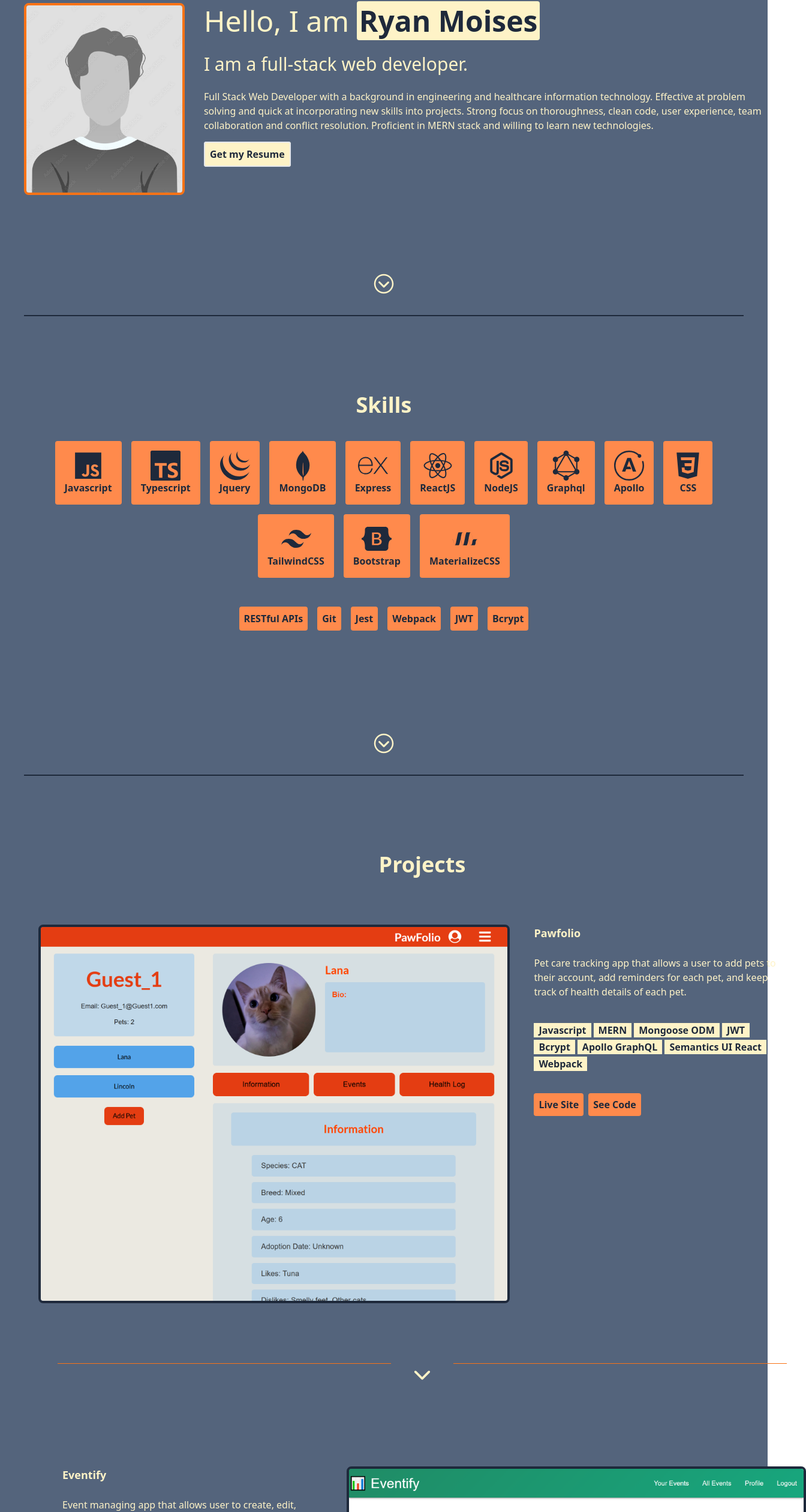
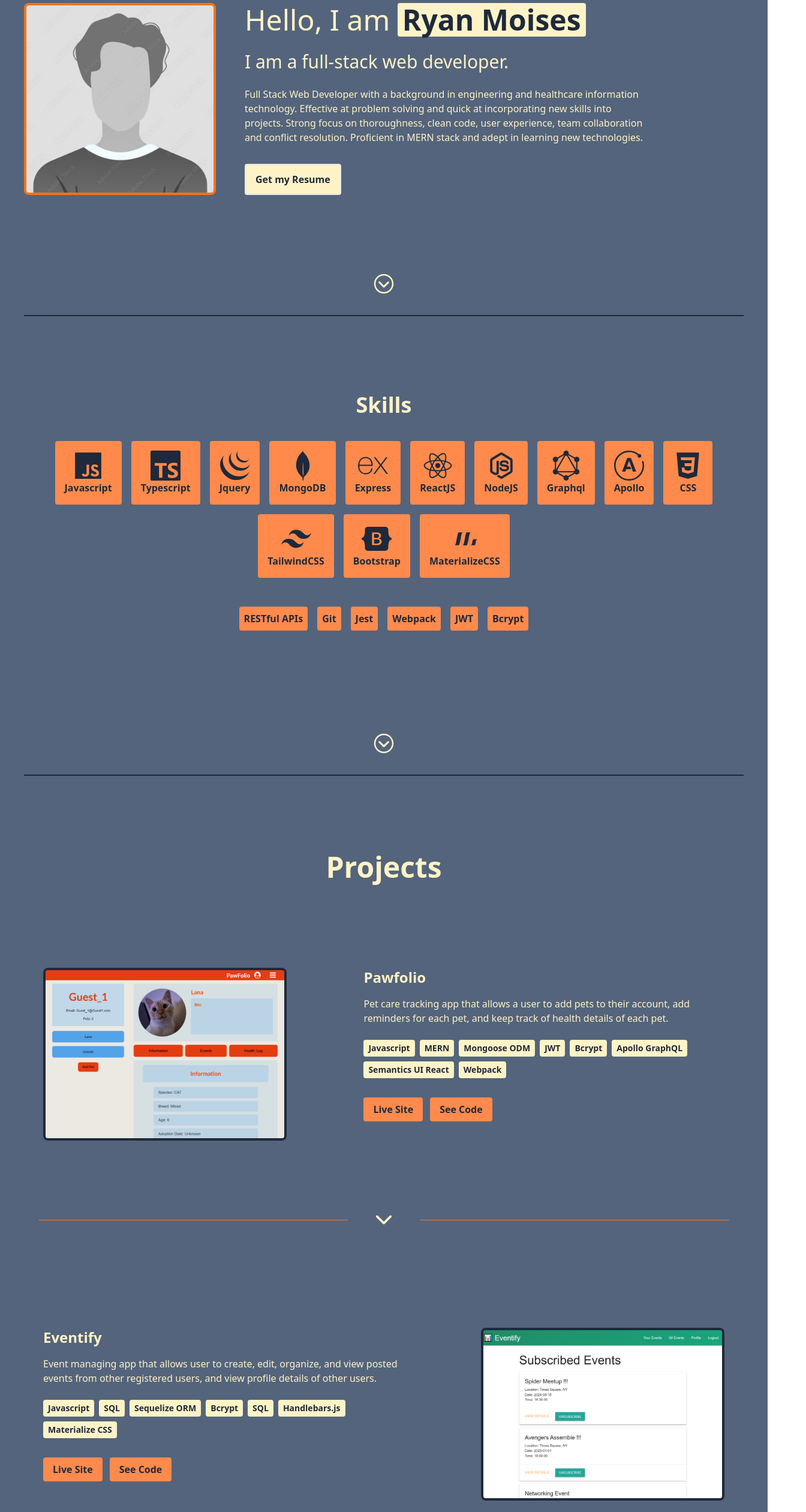
Before and after one commit to RyanMoises5/React-Portfolio, a React (Vite) app: page / in a window 1280 px wide. Shown: the part 183-2703 px from the top of the page at 60% size, 1344 px wide, since content can reach past the window. Built offline with nearby package versions, Linux system fonts and the light colour scheme.

Commit message:
App is more responsive

```diff
--- a/src/components/About.jsx
+++ b/src/components/About.jsx
@@ -7,16 +7,46 @@ function About() {
 
   return (
     <>
-      <div className='container flex py-32 mx-10' id='about'>
-        <img src={portrait} className={`max-h-80 border-solid border-4 border-${theme}-secondary rounded-lg`}/>
-        <div className='mx-8 min-w-sm'>
-          <h2 className='text-5xl leading-tight'>Hello, I am <span className={`bg-${theme}-accent text-${theme}-secondary rounded font-bold px-1`}>Ryan Moises</span></h2>
-          <br/>
-          <h2 className='text-3xl'>I am a full-stack web developer.</h2>
-          <br/>
-          <p>Full Stack Web Developer with a background in engineering and healthcare information technology. Effective at problem solving and quick at incorporating new skills into projects. Strong focus on thoroughness, clean code, user experience, team collaboration and conflict resolution. Proficient in MERN stack and willing to learn new technologies.</p>
-          <br/>
-          <a href={resume} target='blank' className={`resumeBtn-${theme} bg-${theme}-accent text-${theme}-secondary rounded font-bold p-2 border-2 border-solid`}>Get my Resume</a>
+      <div className='container mx-auto px-4 md:px-8 lg:px-10 py-16 md:py-24 lg:py-32' id='about'>
+        <div className='flex flex-col lg:flex-row items-center lg:items-start gap-8 lg:gap-12'>
+          {/* Portrait Image */}
+          <div className='flex-shrink-0'>
+            <img
+              src={portrait}
+              className={`w-64 h-64 sm:w-72 sm:h-72 md:w-80 md:h-80 object-cover border-solid border-4 border-${theme}-secondary rounded-lg`}
+              alt="Ryan Moises portrait"
+            />
+          </div>
+
+          {/* Content */}
+          <div className='flex-1 text-center lg:text-left max-w-2xl'>
+            <h2 className='text-3xl sm:text-4xl md:text-5xl leading-tight mb-4 md:mb-6'>
+              Hello, I am{' '}
+              <span className={`bg-${theme}-accent text-${theme}-secondary rounded font-bold px-2 py-1 inline-block`}>
+                Ryan Moises
+              </span>
+            </h2>
+
+            <h3 className='text-xl sm:text-2xl md:text-3xl mb-4 md:mb-6'>
+              I am a full-stack web developer.
+            </h3>
+
+            <p className='text-sm sm:text-base leading-relaxed mb-6 md:mb-8'>
+              Full Stack Web Developer with a background in engineering and healthcare information technology.
+              Effective at problem solving and quick at incorporating new skills into projects. Strong focus on
+              thoroughness, clean code, user experience, team collaboration and conflict resolution. Proficient
+              in MERN stack and adept in learning new technologies.
+            </p>
+
+            <a
+              href={resume}
+              target='_blank'
+              rel='noopener noreferrer'
+              className={`resumeBtn-${theme} bg-${theme}-accent text-${theme}-secondary rounded font-bold px-4 py-3 border-2 border-solid inline-block transition-all duration-300 hover:scale-105 text-sm sm:text-base`}
+            >
+              Get my Resume
+            </a>
+          </div>
         </div>
       </div>
     </>
--- a/src/components/Header.jsx
+++ b/src/components/Header.jsx
@@ -8,15 +8,16 @@ function Header() {
 
   return (
     <>
-    <div className={`header sticky top-0 container-fluid bg-${theme}-secondary opacity-100 z-40 py-4 flex items-center font-bold`}>
-      <h1 className={`text-xl text-${theme}-accent mx-8 italic`}>ryan.a.moises.adv@gmail.com</h1>
-      <Navbar />
-      {/* <div className="absolute right-0 mx-5">
-        {navButtons.map((item, index) => (
-          <a key={index} href={`#${item === "Connect" ? "footer" : item.toLowerCase()}`} className={`navBtn-${theme} mx-5 py-2 px-3 rounded`}>{item}</a>
-          ))}
-        <button className={`navBtn-${theme} mx-5 py-2 px-3 rounded`} onClick={toggleTheme}>Change Theme</button>
-      </div> */}
+    <div className={`header sticky top-0 container-fluid bg-${theme}-secondary opacity-100 z-40 py-4 flex items-center justify-between font-bold`}>
+      {/* Email - responsive text sizing and spacing */}
+      <h1 className={`text-sm sm:text-base lg:text-xl text-${theme}-accent mx-4 sm:mx-6 lg:mx-8 italic`}>
+        ryan.a.moises.adv@gmail.com
+      </h1>
+
+      {/* Navbar - hidden on small screens, visible on medium screens and up */}
+      <div className='hidden md:flex items-center justify-center'>
+        <Navbar />
+      </div>
     </div>
     </>
   );
--- a/src/components/NavBar.jsx
+++ b/src/components/NavBar.jsx
@@ -9,7 +9,7 @@ function Navbar () {
     <>
       <div className="absolute right-0 mx-5">
         {navButtons.map((item, index) => (
-          <a key={index} href={`#${item === "Connect" ? "footer" : item.toLowerCase()}`} className={`navBtn-${theme} mx-2 py-2 px-3 rounded`}>{item}</a>
+          <a key={index} href={`#${item === "Connect" ? "footer" : item.toLowerCase()}`} className={`navBtn-${theme} mx-1 py-2 px-3 rounded`}>{item}</a>
           ))}
         <button className={`navBtn-${theme} mx-2 py-2 px-3 rounded`} onClick={toggleTheme}>Change Theme</button>
       </div>
--- a/src/components/Projects.jsx
+++ b/src/components/Projects.jsx
@@ -35,31 +35,53 @@ function Projects() {
 
   const ProjectImage = function({item}) {
     return (
-      <div className='inline-flex right-0 min-w-40'>
-        <img src={item.image} className={`border-solid border-4 border-${theme}-primary rounded-lg object-cover`}></img>
+      <div className='flex-shrink-0 w-full md:w-1/2 lg:w-2/5 px-4 md:px-6 lg:px-10'>
+        <img
+          src={item.image}
+          alt={`${item.title} project screenshot`}
+          className={`w-full h-48 sm:h-56 md:h-64 lg:h-72 border-solid border-4 border-${theme}-primary rounded-lg object-cover object-top`}
+        />
       </div>
     )
   }
 
   const ProjectDetails = function({item}) {
     return (
-      <div className='px-10'>
-        <h3 className='text-lg font-bold'>{item.title}</h3>
-        <br/>
-        <p>{item.desc}</p>
-        <div className='container inline-flex flex-wrap py-10'>
-        {item.languages.map((item, index) => (
-          <p key={index} className={`bg-${theme}-accent text-${theme}-secondary font-semibold text-nowrap px-2 mr-1 mb-1`}>{item}</p>
+      <div className='flex-1 px-4 md:px-6 lg:px-10 mt-4 md:mt-0'>
+        <h3 className='text-lg sm:text-xl lg:text-2xl font-bold mb-3 md:mb-4'>{item.title}</h3>
+
+        <p className='text-sm sm:text-base leading-relaxed mb-4 md:mb-6'>{item.desc}</p>
+
+        <div className='flex flex-wrap gap-2 mb-6 md:mb-8'>
+          {item.languages.map((language, langIndex) => (
+            <span
+              key={langIndex}
+              className={`bg-${theme}-accent text-${theme}-secondary font-semibold text-xs sm:text-sm px-2 py-1 rounded whitespace-nowrap`}
+            >
+              {language}
+            </span>
           ))}
         </div>
 
-        {/* Needs styling editing above, items won't wrap ^^^ */}
-
-        <div>
+        <div className='flex flex-col sm:flex-row gap-3'>
           {item.url ? (
-            <a href={item.url} target='blank' className={`bg-${theme}-accent-secondary text-${theme}-secondary rounded font-bold p-2 transition hover:-translate-x-1 hover:-translate-y-1 mr-2`}>Live Site</a>
+            <a
+              href={item.url}
+              target='_blank'
+              rel='noopener noreferrer'
+              className={`bg-${theme}-accent-secondary text-${theme}-secondary rounded font-bold px-4 py-2 text-sm sm:text-base transition hover:-translate-x-1 hover:-translate-y-1 text-center`}
+            >
+              Live Site
+            </a>
           ) : null}
-          <a href={item.github || null} target='blank' className={`bg-${theme}-accent-secondary text-${theme}-secondary rounded font-bold p-2 transition hover:-translate-x-1 hover:-translate-y-1`}>See Code</a>
+          <a
+            href={item.github || '#'}
+            target='_blank'
+            rel='noopener noreferrer'
+            className={`bg-${theme}-accent-secondary text-${theme}-secondary rounded font-bold px-4 py-2 text-sm sm:text-base transition hover:-translate-x-1 hover:-translate-y-1 text-center`}
+          >
+            See Code
+          </a>
         </div>
       </div>
     )
@@ -67,45 +89,55 @@ function Projects() {
 
   const ProjectDivider = function({index}) {
     return (
-      <div className={`text-${theme}-primary relative flex py-5`}>
-        <div className={`flex-grow relative border-t border-${theme}-secondary mx-8`}></div>
-        <a href={`#${projects[index+1].title}`} className='group mb-8'>
-          <IoIosArrowDown size={40}/>
-        </a>
-        <div className={`flex-grow border-t border-${theme}-secondary mx-8`}></div>
+      <div className={`text-${theme}-primary relative flex items-center py-6 md:py-8`}>
+        <div className={`flex-grow border-t border-${theme}-secondary mx-4 md:mx-8`}></div>
+        {index + 1 < projects.length && (
+          <a href={`#${projects[index+1].title}`} className='group px-2'>
+            <IoIosArrowDown size={32} className="sm:w-10 sm:h-10 transition-transform group-hover:translate-y-1"/>
+          </a>
+        )}
+        <div className={`flex-grow border-t border-${theme}-secondary mx-4 md:mx-8`}></div>
       </div>
     )
   }
 
-  // Hover animation needs work
-  // <a href={`#${projects[index+1].title}`} className='group mb-8'>
-  //   <div className='absolute rounded-lg text-transparent transition group-hover:bg-gray-800 h-14'>------</div>
-  //   <div className='transition group-hover:translate-y-5'><IoIosArrowDown size={40}/></div>
-  // </a>
+  return (
+    <div className='projects container mx-auto px-4 sm:px-6 lg:px-8 pt-16 md:pt-24 lg:pt-32 max-w-7xl' id="projects">
+      <h2 className='text-3xl sm:text-4xl lg:text-5xl text-center font-bold mb-12 md:mb-16'>Projects</h2>
 
-
-  return (
-    <div className='projects container pt-32 mx-[5%] w-full' id="projects">
-      <h2 className='text-4xl text-center font-bold'>Projects</h2>
       {projects.map((item, index) => (
-          <div key={index} id={item.title}>
-            <div className='container-fluid flex relative py-20' >
+        <div key={index} id={item.title} className='mb-8 md:mb-12'>
+          <div className='flex flex-col md:flex-row items-start gap-6 md:gap-8 lg:gap-12 py-8 md:py-12 lg:py-20'>
             {index % 2 === 0 ? (
               <>
                 <ProjectImage item={item} />
                 <ProjectDetails item={item} />
               </>
             ) : (
-              <>
-                <ProjectDetails item={item} />
-                <ProjectImage item={item} />
-              </>
-              )}
-            </div>
-            {index < projects.length - 1 ? (
-              <ProjectDivider index={index}/>
-            ) : null}
+              <div className='flex flex-col w-full'>
+                <div className='md:hidden'>
+                  <ProjectImage item={item} />
+                </div>
+                <div className='flex flex-col md:flex-row items-start gap-6 md:gap-8 lg:gap-12'>
+                  <ProjectDetails item={item} />
+                  <div className='hidden md:block flex-shrink-0 md:w-1/2 lg:w-2/5'>
+                    <div className='px-4 md:px-6 lg:px-10'>
+                      <img
+                        src={item.image}
+                        alt={`${item.title} project screenshot`}
+                        className={`w-full h-48 sm:h-56 md:h-64 lg:h-72 border-solid border-4 border-${theme}-primary rounded-lg object-cover object-top`}
+                      />
+                    </div>
+                  </div>
+                </div>
+              </div>
+            )}
           </div>
+
+          {index < projects.length - 1 && (
+            <ProjectDivider index={index}/>
+          )}
+        </div>
       ))}
     </div>
   );
```
Also changed, not shown: src/components/Footer.jsx (+64 -25 lines).
